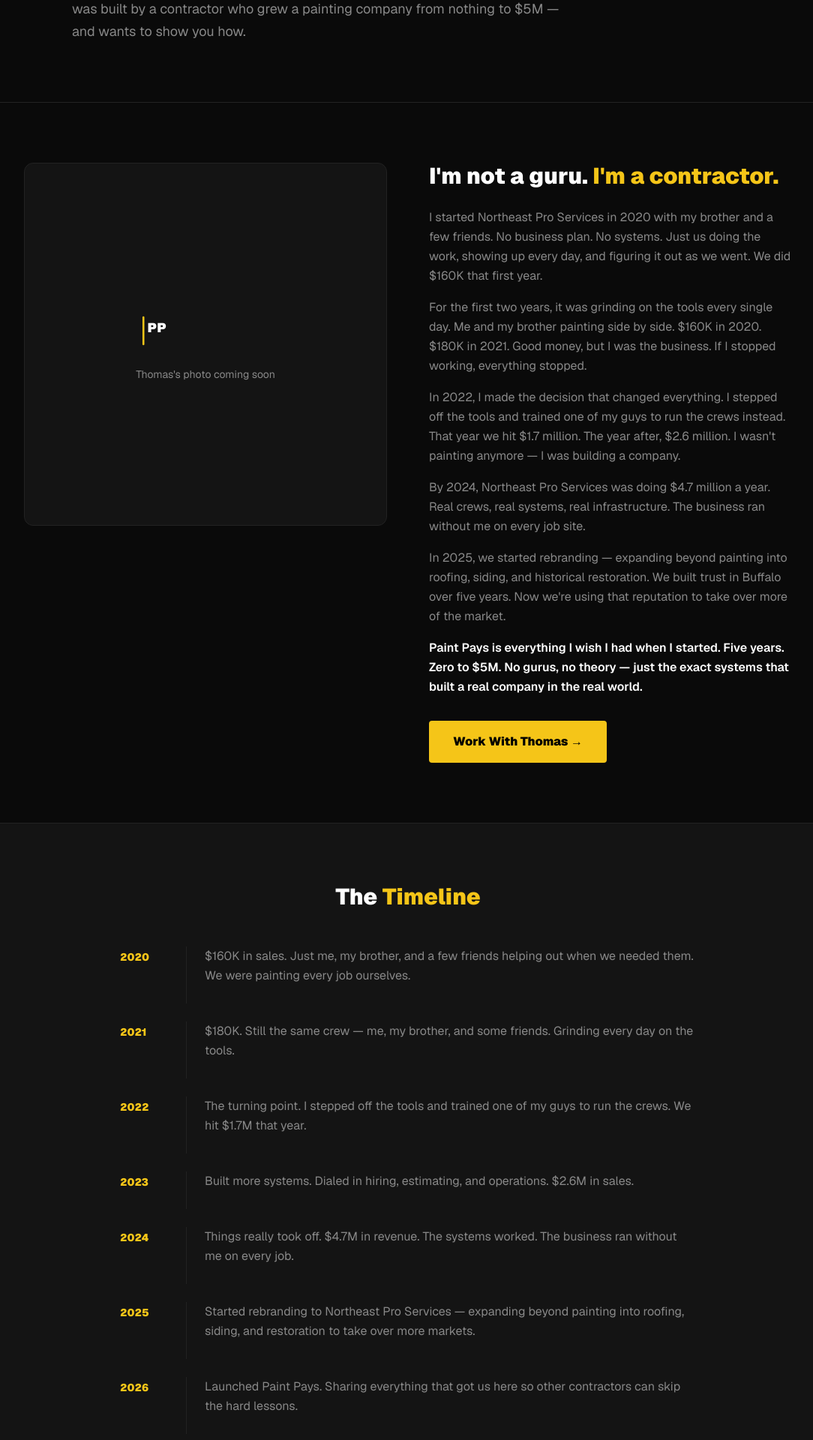
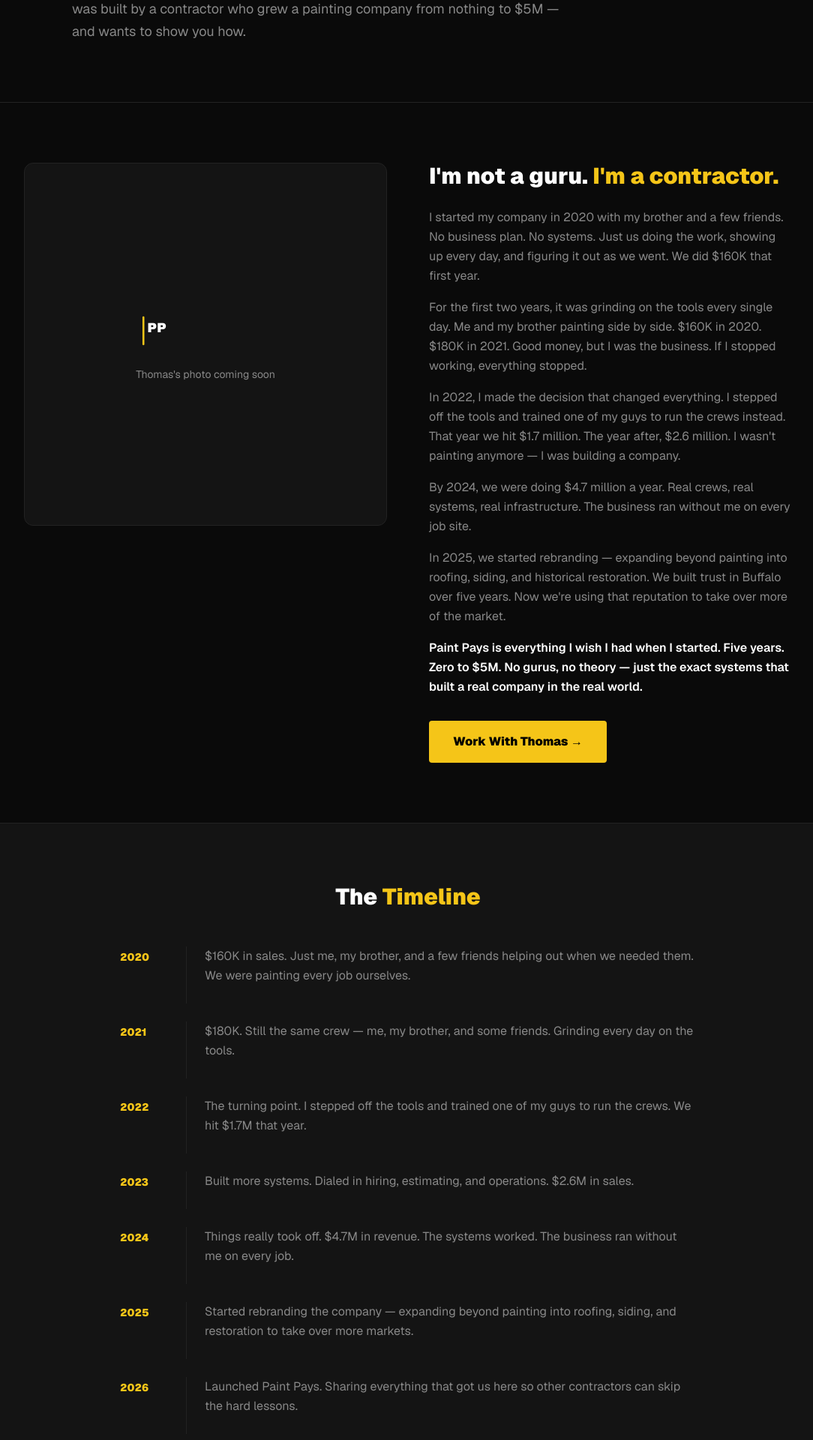
Before and after one commit to northeastprobot/paintpays, a Next.js app: page /about in a window 1280 px wide. Shown: the part 328-2248 px from the top of the page at 75% size, without its empty margins (96-1180 px from the left). Built offline with nearby package versions, Linux system fonts and the light colour scheme.

Commit message:
fix: remove company name from about page

```diff
--- a/app/about/page.tsx
+++ b/app/about/page.tsx
@@ -5,7 +5,7 @@
 export const metadata: Metadata = {
   title: 'About | Paint Pays',
   description:
-    "Thomas built Northeast Pro Services from a truck and a sprayer to $5M/year. Here's the real story.",
+    "Thomas built a painting company from nothing to $5M/year in Western New York. Here's the real story.",
 };
 
 const timeline = [
@@ -31,7 +31,7 @@
   },
   {
     year: '2025',
-    event: 'Started rebranding to Northeast Pro Services — expanding beyond painting into roofing, siding, and restoration to take over more markets.',
+    event: 'Started rebranding the company — expanding beyond painting into roofing, siding, and restoration to take over more markets.',
   },
   {
     year: '2026',
@@ -107,7 +107,7 @@
 
             <div className="space-y-4 text-[#888888] leading-relaxed">
               <p>
-                I started Northeast Pro Services in 2020 with my brother and a few friends. No
+                I started my company in 2020 with my brother and a few friends. No
                 business plan. No systems. Just us doing the work, showing up every day, and figuring
                 it out as we went. We did $160K that first year.
               </p>
@@ -122,7 +122,7 @@
                 year after, $2.6 million. I wasn&apos;t painting anymore — I was building a company.
               </p>
               <p>
-                By 2024, Northeast Pro Services was doing $4.7 million a year. Real crews, real
+                By 2024, we were doing $4.7 million a year. Real crews, real
                 systems, real infrastructure. The business ran without me on every job site.
               </p>
               <p>
```
